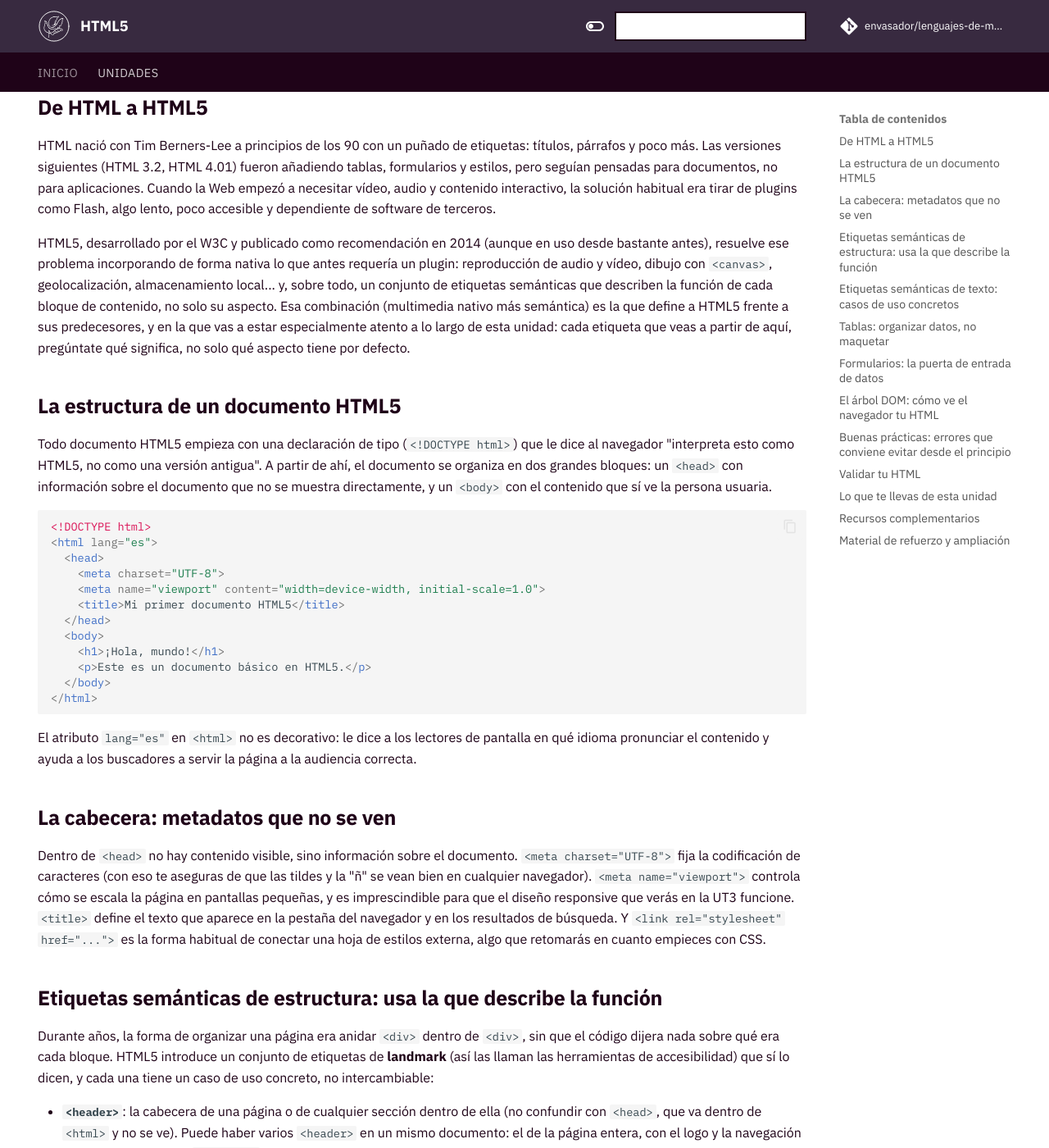
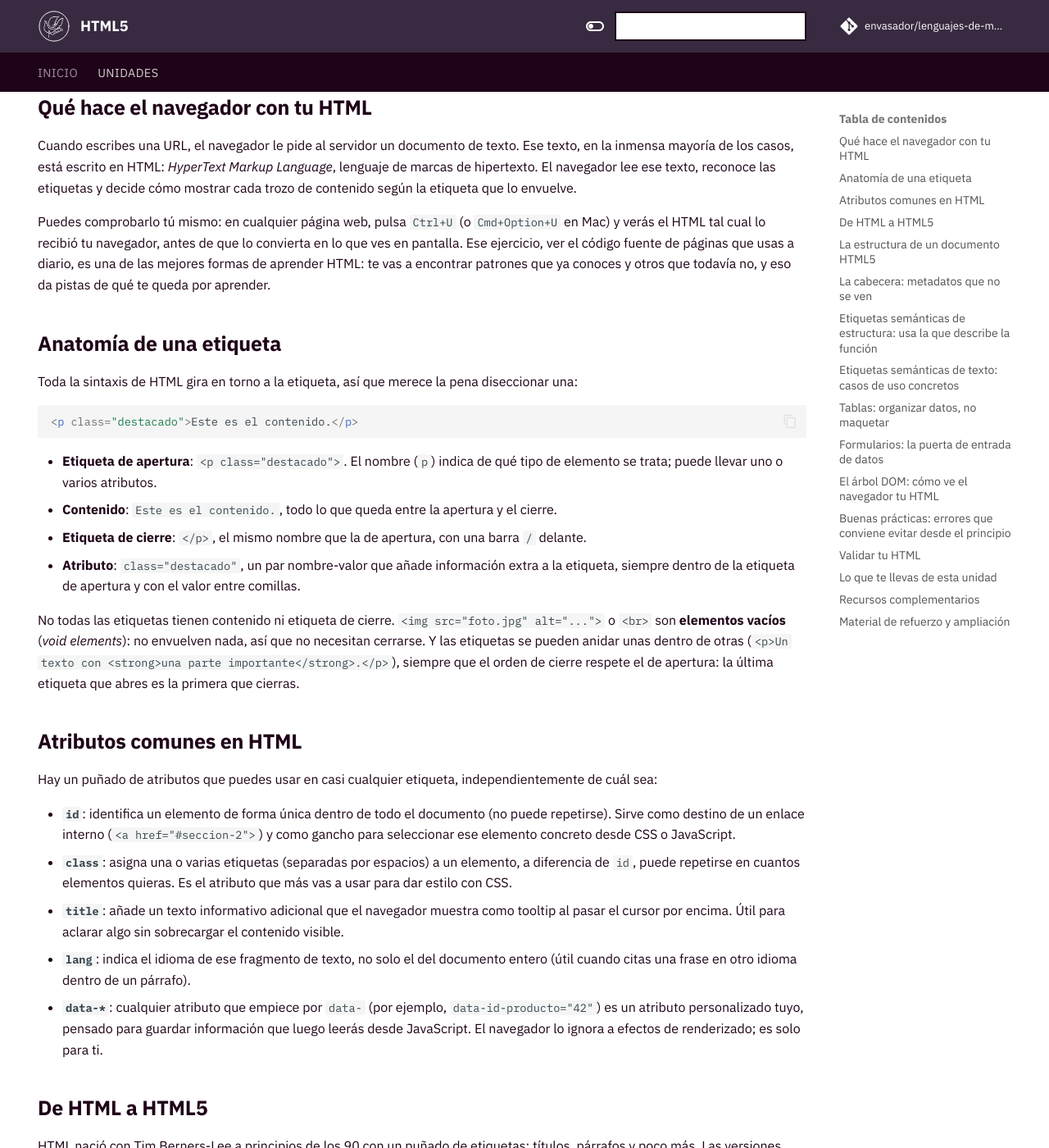
Before and after one commit to envasador/lenguajes-de-marcas, an MkDocs documentation site: the page built from docs/apuntes/html5.md, in a window 1280 px wide and 1400 px high, scrolled down 249 px. Shown: the whole window at 82% size. Built offline with MkDocs 1.6.1 and Material for MkDocs 9.7.7, drawn with Linux system fonts in a browser that asks for light colours; comment, search, counter and statistics services are not loaded; some of the changed text lies outside the part shown.

Commit message:
Reordenar UT2 siguiendo la hoja de ruta de lenguajehtml.com: anatomía de etiqueta, atributos comunes y comparativa div vs. semántica

````diff
--- a/docs/apuntes/html5.md
+++ b/docs/apuntes/html5.md
@@ -6,6 +6,37 @@
 # UT2 Introducción a HTML5
 
 En la UT1 viste que HTML es una de las muchas concreciones posibles de la idea de "lenguaje de marcas", con la particularidad de que su vocabulario de etiquetas está cerrado por el estándar. Ahora toca conocer ese vocabulario en profundidad, y la versión que vas a usar durante todo el módulo es **HTML5**, la que gobierna prácticamente toda la Web actual.
+
+## Qué hace el navegador con tu HTML
+
+Cuando escribes una URL, el navegador le pide al servidor un documento de texto. Ese texto, en la inmensa mayoría de los casos, está escrito en HTML: *HyperText Markup Language*, lenguaje de marcas de hipertexto. El navegador lee ese texto, reconoce las etiquetas y decide cómo mostrar cada trozo de contenido según la etiqueta que lo envuelve.
+
+Puedes comprobarlo tú mismo: en cualquier página web, pulsa `Ctrl+U` (o `Cmd+Option+U` en Mac) y verás el HTML tal cual lo recibió tu navegador, antes de que lo convierta en lo que ves en pantalla. Ese ejercicio, ver el código fuente de páginas que usas a diario, es una de las mejores formas de aprender HTML: te vas a encontrar patrones que ya conoces y otros que todavía no, y eso da pistas de qué te queda por aprender.
+
+## Anatomía de una etiqueta
+
+Toda la sintaxis de HTML gira en torno a la etiqueta, así que merece la pena diseccionar una:
+
+```html
+<p class="destacado">Este es el contenido.</p>
+```
+
+- **Etiqueta de apertura**: `<p class="destacado">`. El nombre (`p`) indica de qué tipo de elemento se trata; puede llevar uno o varios atributos.
+- **Contenido**: `Este es el contenido.`, todo lo que queda entre la apertura y el cierre.
+- **Etiqueta de cierre**: `</p>`, el mismo nombre que la de apertura, con una barra `/` delante.
+- **Atributo**: `class="destacado"`, un par nombre-valor que añade información extra a la etiqueta, siempre dentro de la etiqueta de apertura y con el valor entre comillas.
+
+No todas las etiquetas tienen contenido ni etiqueta de cierre. `<img src="foto.jpg" alt="...">` o `<br>` son **elementos vacíos** (*void elements*): no envuelven nada, así que no necesitan cerrarse. Y las etiquetas se pueden anidar unas dentro de otras (`<p>Un texto con <strong>una parte importante</strong>.</p>`), siempre que el orden de cierre respete el de apertura: la última etiqueta que abres es la primera que cierras.
+
+## Atributos comunes en HTML
+
+Hay un puñado de atributos que puedes usar en casi cualquier etiqueta, independientemente de cuál sea:
+
+- **`id`**: identifica un elemento de forma única dentro de todo el documento (no puede repetirse). Sirve como destino de un enlace interno (`<a href="#seccion-2">`) y como gancho para seleccionar ese elemento concreto desde CSS o JavaScript.
+- **`class`**: asigna una o varias etiquetas (separadas por espacios) a un elemento, a diferencia de `id`, puede repetirse en cuantos elementos quieras. Es el atributo que más vas a usar para dar estilo con CSS.
+- **`title`**: añade un texto informativo adicional que el navegador muestra como tooltip al pasar el cursor por encima. Útil para aclarar algo sin sobrecargar el contenido visible.
+- **`lang`**: indica el idioma de ese fragmento de texto, no solo el del documento entero (útil cuando citas una frase en otro idioma dentro de un párrafo).
+- **`data-*`**: cualquier atributo que empiece por `data-` (por ejemplo, `data-id-producto="42"`) es un atributo personalizado tuyo, pensado para guardar información que luego leerás desde JavaScript. El navegador lo ignora a efectos de renderizado; es solo para ti.
 
 ## De HTML a HTML5
 
@@ -40,7 +71,35 @@
 
 ## Etiquetas semánticas de estructura: usa la que describe la función
 
-Durante años, la forma de organizar una página era anidar `<div>` dentro de `<div>`, sin que el código dijera nada sobre qué era cada bloque. HTML5 introduce un conjunto de etiquetas de **landmark** (así las llaman las herramientas de accesibilidad) que sí lo dicen, y cada una tiene un caso de uso concreto, no intercambiable:
+Durante años, la forma de organizar una página era anidar `<div>` dentro de `<div>`, con clases que describían la función a base de nombres (`class="header"`, `class="nota-al-pie"`), pero sin que la propia etiqueta dijera nada. Así se veía una página típica antes de HTML5:
+
+```html
+<div class="articulo">
+  <div class="cabecera">
+    <h1>Título del artículo</h1>
+  </div>
+  <p>Contenido del artículo...</p>
+  <div class="pie">
+    <p>Publicado por Ana</p>
+  </div>
+</div>
+```
+
+El problema es que, para un navegador, un lector de pantalla o un buscador, todo son `<div>`: no hay forma de distinguir automáticamente la cabecera del contenido o del pie sin leer el nombre de la clase, que es solo una convención tuya, no algo que la etiqueta garantice. HTML5 sustituye esa convención por etiquetas de **landmark** (así las llaman las herramientas de accesibilidad) que llevan el significado incorporado:
+
+```html
+<article>
+  <header>
+    <h1>Título del artículo</h1>
+  </header>
+  <p>Contenido del artículo...</p>
+  <footer>
+    <p>Publicado por Ana</p>
+  </footer>
+</article>
+```
+
+Cada una de estas etiquetas tiene un caso de uso concreto, no intercambiable:
 
 - **`<header>`**: la cabecera de una página o de cualquier sección dentro de ella (no confundir con `<head>`, que va dentro de `<html>` y no se ve). Puede haber varios `<header>` en un mismo documento: el de la página entera, con el logo y la navegación principal, y el de cada `<article>`, con el título y la fecha de esa pieza concreta.
 - **`<nav>`**: agrupa los bloques de enlaces de navegación importantes, como el menú principal o la paginación de un listado. No todo grupo de enlaces necesita ser un `<nav>`: un puñado de enlaces sueltos en el pie de página no lo es; el menú principal del sitio, sí. Si usas más de un `<nav>` en la misma página (menú principal y migas de pan, por ejemplo), dales un `aria-label` distinto para que un lector de pantalla pueda diferenciarlos.
````
